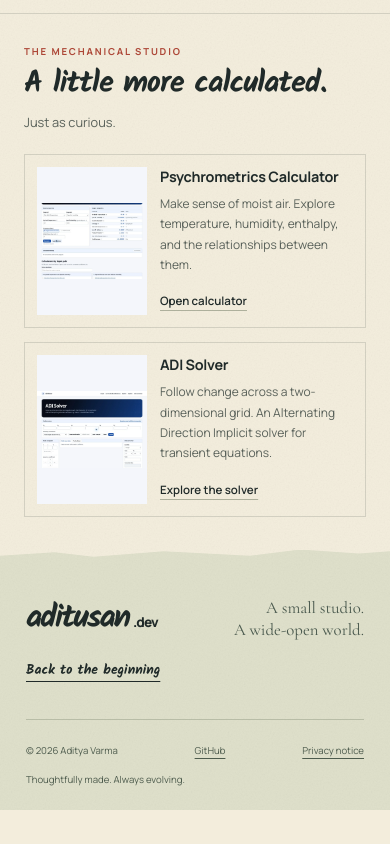
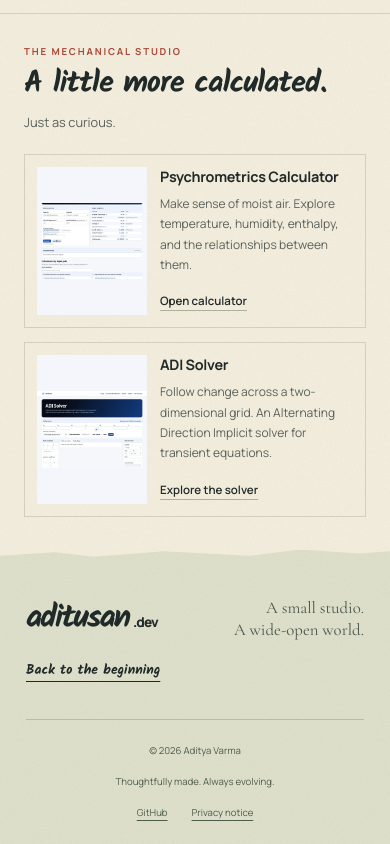
Before and after one commit to Sentinel-Android/aditusan, a website: page dist/index.html in a window 390 px wide. Shown: the part 6578-7422 px from the top of the page. Before the commit the page ends 7388 px from the top, so only its background shows below. Drawn offline with Linux system fonts and the light colour scheme.

Commit message:
Fixed bottom

```diff
--- a/dist/index.html
+++ b/dist/index.html
@@ -126,7 +126,7 @@
     </section>
   </main>
 
-  <footer class="site-footer"><div class="footer-top"><a class="footer-brand" href="#home" data-home aria-label="Aditusan, back to top">aditusan<span>.dev</span></a><p>A small studio.<br>A wide-open world.</p><a class="footer-top-link" href="#home" data-home>Back to the beginning</a></div><div class="footer-bottom"><span>© <span id="copyright-year">2026</span> Aditya Varma</span><span>Thoughtfully made. Always evolving.</span><a href="https://github.com/Sentinel-Android" target="_blank" rel="noopener noreferrer">GitHub</a><a href="./privacy.html">Privacy notice</a><button type="button" id="privacy-settings" hidden>Privacy &amp; cookie settings</button></div></footer>
+  <footer class="site-footer"><div class="footer-top"><a class="footer-brand" href="#home" data-home aria-label="Aditusan, back to top">aditusan<span>.dev</span></a><p>A small studio.<br>A wide-open world.</p><a class="footer-top-link" href="#home" data-home>Back to the beginning</a></div><div class="footer-bottom"><span>© <span id="copyright-year">2026</span> Aditya Varma</span><span>Thoughtfully made. Always evolving.</span><nav class="footer-links" aria-label="Footer links"><a href="https://github.com/Sentinel-Android" target="_blank" rel="noopener noreferrer">GitHub</a><a href="./privacy.html">Privacy notice</a><button type="button" id="privacy-settings" hidden>Privacy &amp; cookie settings</button></nav></div></footer>
   <a class="back-to-top" href="#home" data-home aria-label="Back to top and replay the ink animation"><svg viewBox="0 0 80 80" aria-hidden="true"><path d="M43 4C61 3 77 20 75 38L78 42L74 47C73 64 58 77 41 75L35 78L29 74C12 71 2 57 5 40L2 34L7 29C10 13 25 3 40 6Z" fill="#fcfbf4"/><path d="M23 10C6 20 2 42 10 57C19 76 43 80 61 67M64 13C78 26 78 46 68 62" fill="none" stroke="#fffef9" stroke-width="3.5" stroke-linecap="round"/><path d="M23 14C39 5 62 11 69 29M13 49C17 65 35 73 51 67" fill="none" stroke="#7c9189" stroke-width=".9" opacity=".5"/><path d="M14 55L25 43L23 49L40 25L56 45L55 38L68 55L58 51L62 58L48 49L49 54L40 44L29 55L31 48L18 58L21 51Z" fill="#294c50"/><path d="M40 25L32 37L38 34L41 38L45 35L50 40Z" fill="#fcfbf4"/></svg><span>TOP</span></a>
 
   <dialog class="project-dialog" id="project-dialog" aria-labelledby="dialog-title"><button type="button" class="dialog-close" aria-label="Close project details"><svg><use href="#icon-close"/></svg></button><div class="dialog-art" id="dialog-art"></div><div class="dialog-body"><p class="eyebrow" id="dialog-kicker"></p><h2 id="dialog-title"></h2><p class="dialog-status" id="dialog-status"></p><p class="dialog-lede" id="dialog-lede"></p><p id="dialog-description"></p><ul class="dialog-notes" id="dialog-notes"></ul><div class="dialog-actions" id="dialog-actions"></div><p class="dialog-disclaimer" id="dialog-disclaimer"></p></div></dialog>
--- a/dist/styles.css
+++ b/dist/styles.css
@@ -219,3 +219,37 @@ html.reduce-motion{scroll-behavior:auto}html.reduce-motion *,html.reduce-motion
   text-decoration: underline;
   text-underline-offset: 4px;
 }
+
+.footer-bottom {
+  display: grid;
+  grid-template-columns: minmax(0, 1fr) auto minmax(0, 1fr);
+  align-items: center;
+  gap: 20px;
+}
+
+.footer-bottom > span:nth-child(2) {
+  order: 0;
+  flex-basis: auto;
+  text-align: center;
+}
+
+.footer-links {
+  display: flex;
+  flex-wrap: wrap;
+  justify-content: flex-end;
+  align-items: center;
+  gap: 12px 24px;
+  min-width: 0;
+}
+
+@media (max-width: 700px) {
+  .footer-bottom {
+    grid-template-columns: 1fr;
+    text-align: center;
+    gap: 14px;
+  }
+
+  .footer-links {
+    justify-content: center;
+  }
+}
```
